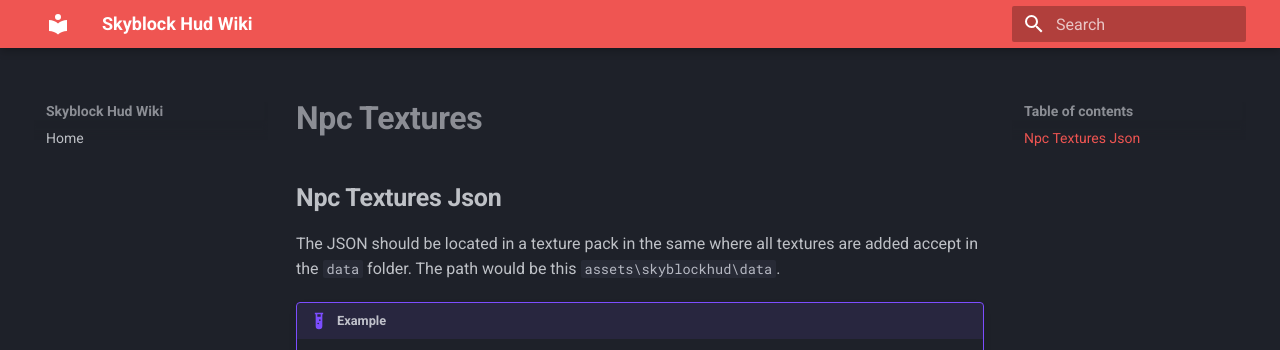
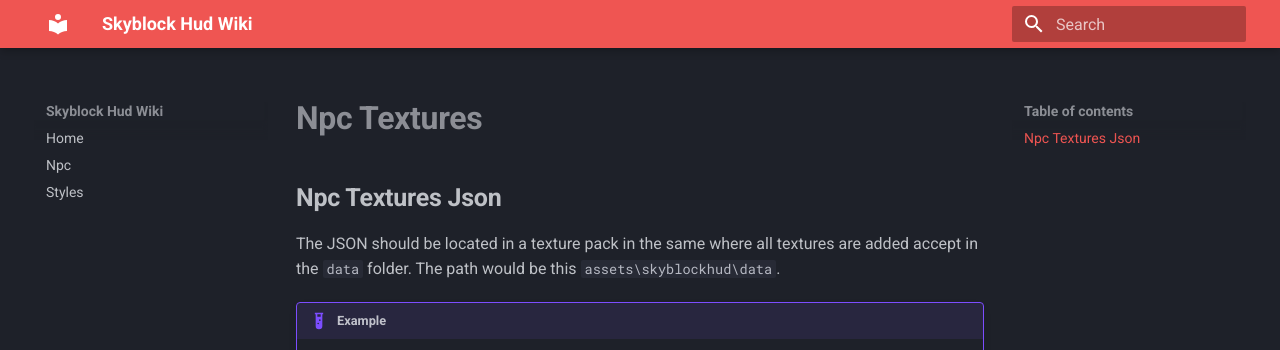
Before and after one commit to ThatGravyBoat/skyblockhud-wiki, an MkDocs documentation site: the page built from docs/npcs.md, in a window 1280 px wide. Shown: the top 350 px of the page. Built offline with MkDocs 1.6.1 and Material for MkDocs 9.7.7, drawn with Linux system fonts in a browser that asks for light colours.

Commit message:
Update mkdocs.yml

```diff
--- a/mkdocs.yml
+++ b/mkdocs.yml
@@ -1,5 +1,7 @@
 nav:
-  - Home: 'index.md'
+  - Home : 'index.md'
+  - Npc : 'npc.md'
+  - Styles : 'styles.md'
 
 site_name: Skyblock Hud Wiki
 docs_dir: docs
```
